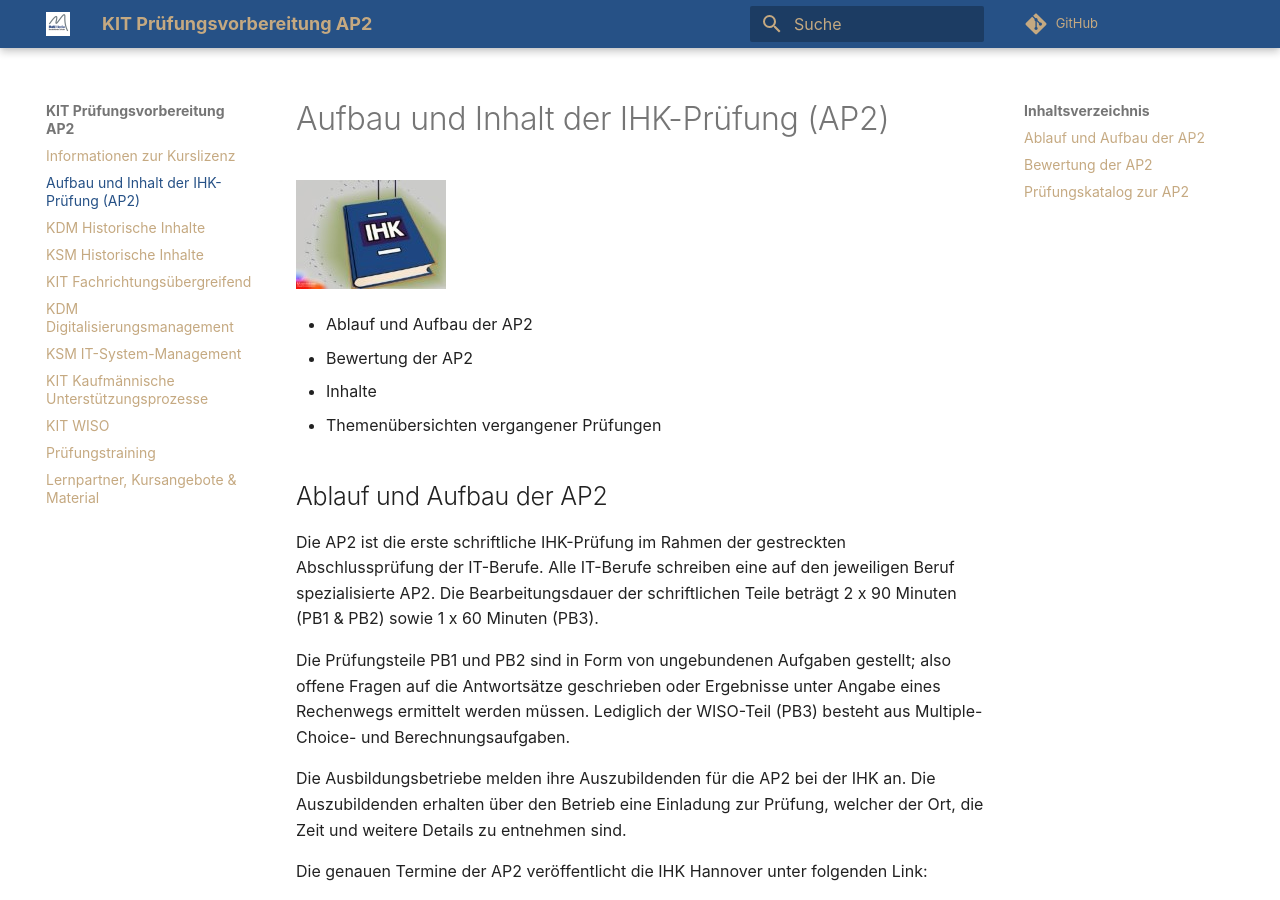
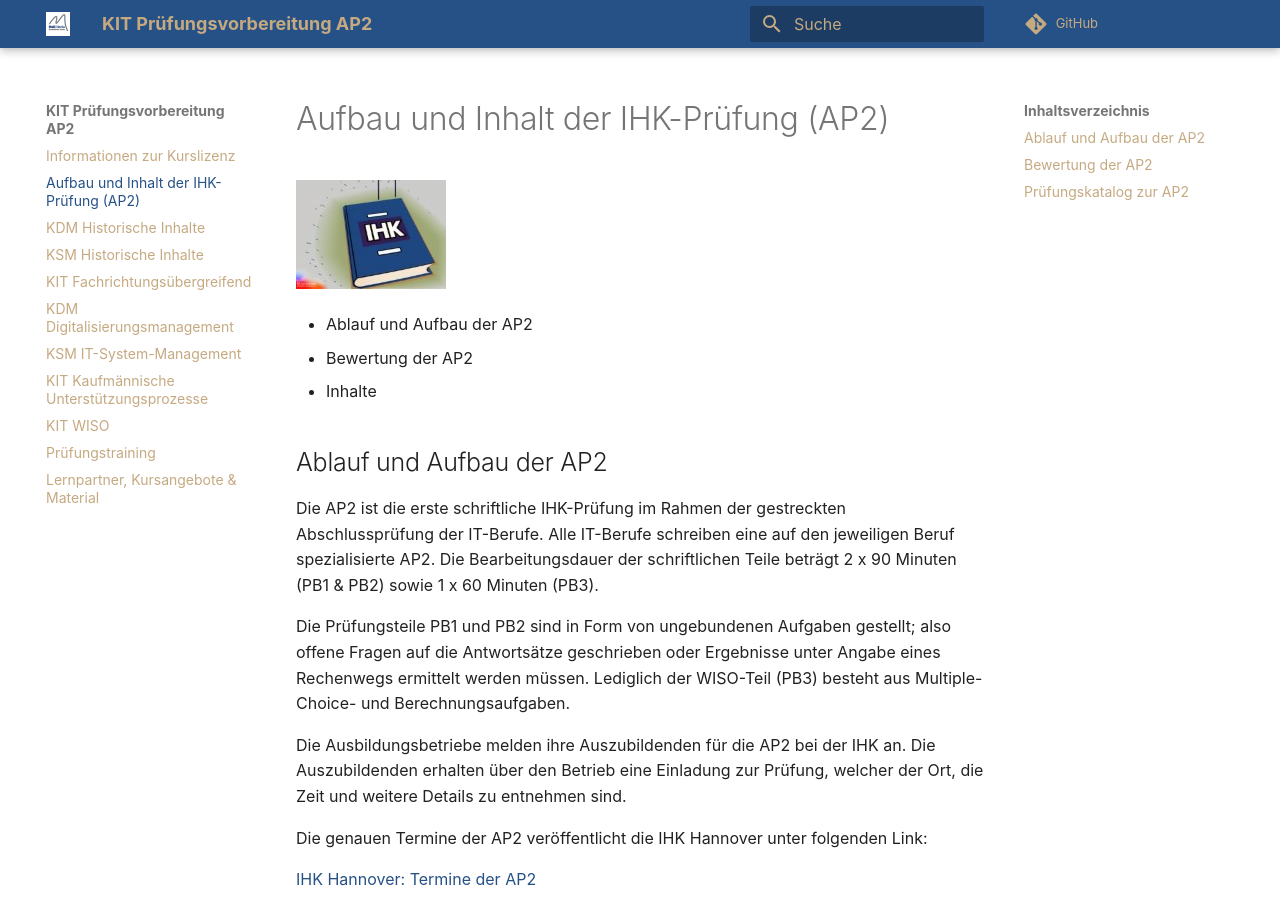
Before and after one commit to herr-nm/MMBbS_KIT_PVAP2, an MkDocs documentation site: the page built from docs/00_aufbau_und_inhalt.md, in a window 1280 px wide and 900 px high. Built offline with MkDocs 1.6.1 and Material for MkDocs 9.7.7, drawn with Linux system fonts in a browser that asks for light colours; comment, search, counter and statistics services are not loaded.

Commit message:
Weitere Anpassungen

```diff
--- a/docs/00_aufbau_und_inhalt.md
+++ b/docs/00_aufbau_und_inhalt.md
@@ -5,7 +5,6 @@
 - Ablauf und Aufbau der AP2
 - Bewertung der AP2
 - Inhalte
-- Themenübersichten vergangener Prüfungen
 
 ## Ablauf und Aufbau der AP2
 
```
